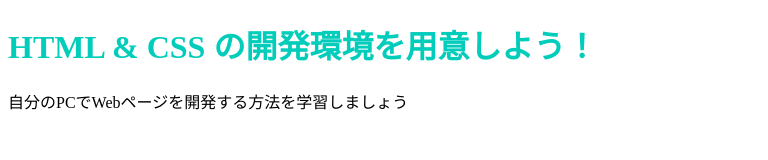
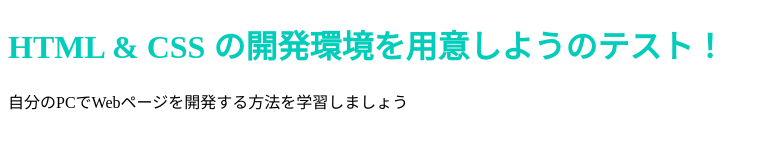
Before and after one commit to nagaha9t/nagaha9t.github.io, a plain HTML site: page index.html in a window 1280 px wide. Shown: the whole page, without its empty margins (0-768 px from the left). Drawn offline with Linux system fonts and the light colour scheme.

Commit message:
Update index.html

```diff
--- a/index.html
+++ b/index.html
@@ -6,7 +6,7 @@
     <title>Progate</title>
   </head>
   <body>
-    <h1 class="title">HTML & CSS の開発環境を用意しよう！</h1>
+    <h1 class="title">HTML & CSS の開発環境を用意しようのテスト！</h1>
     <p>自分のPCでWebページを開発する方法を学習しましょう</p>
   </body>
 </html>
```
